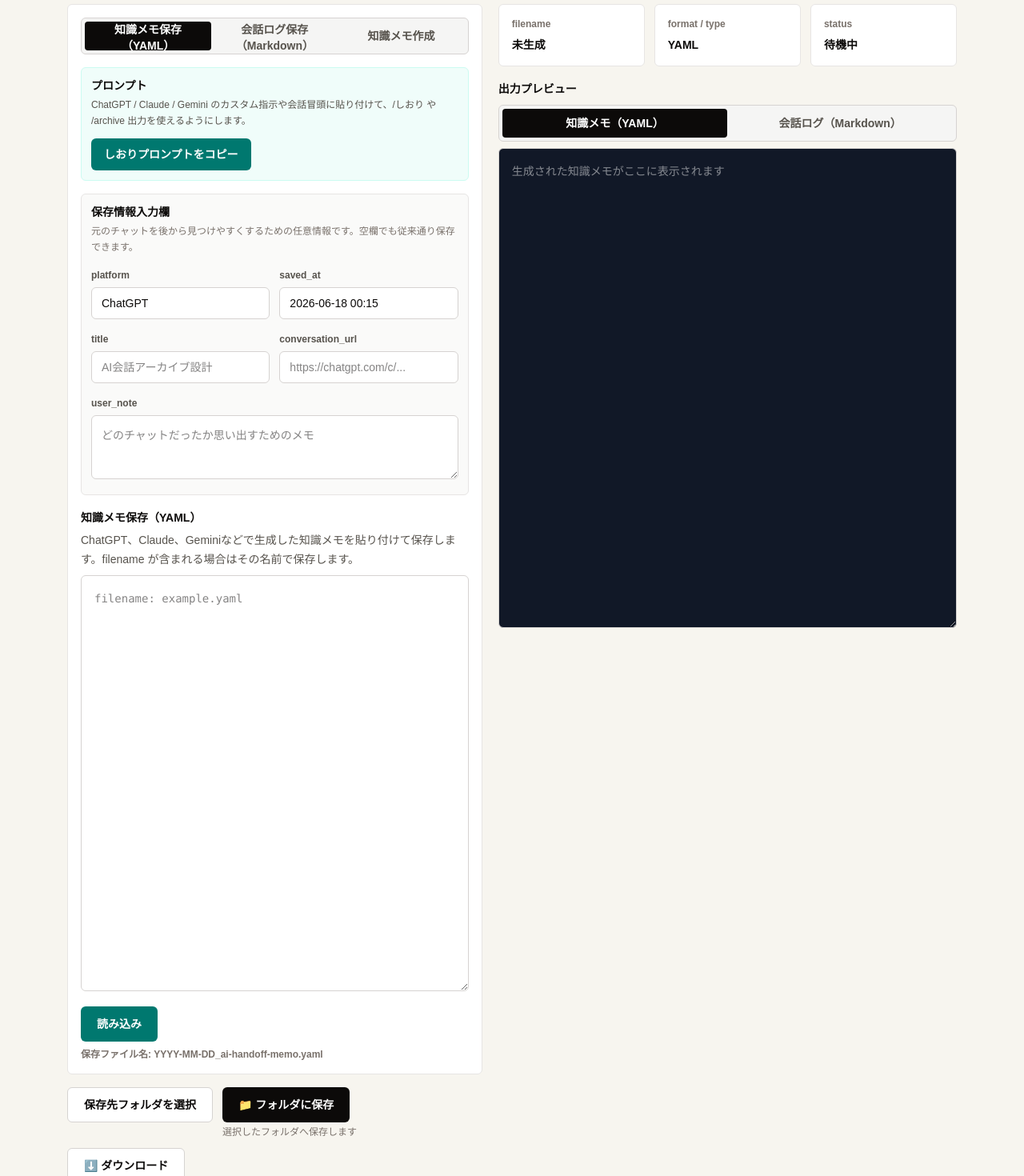
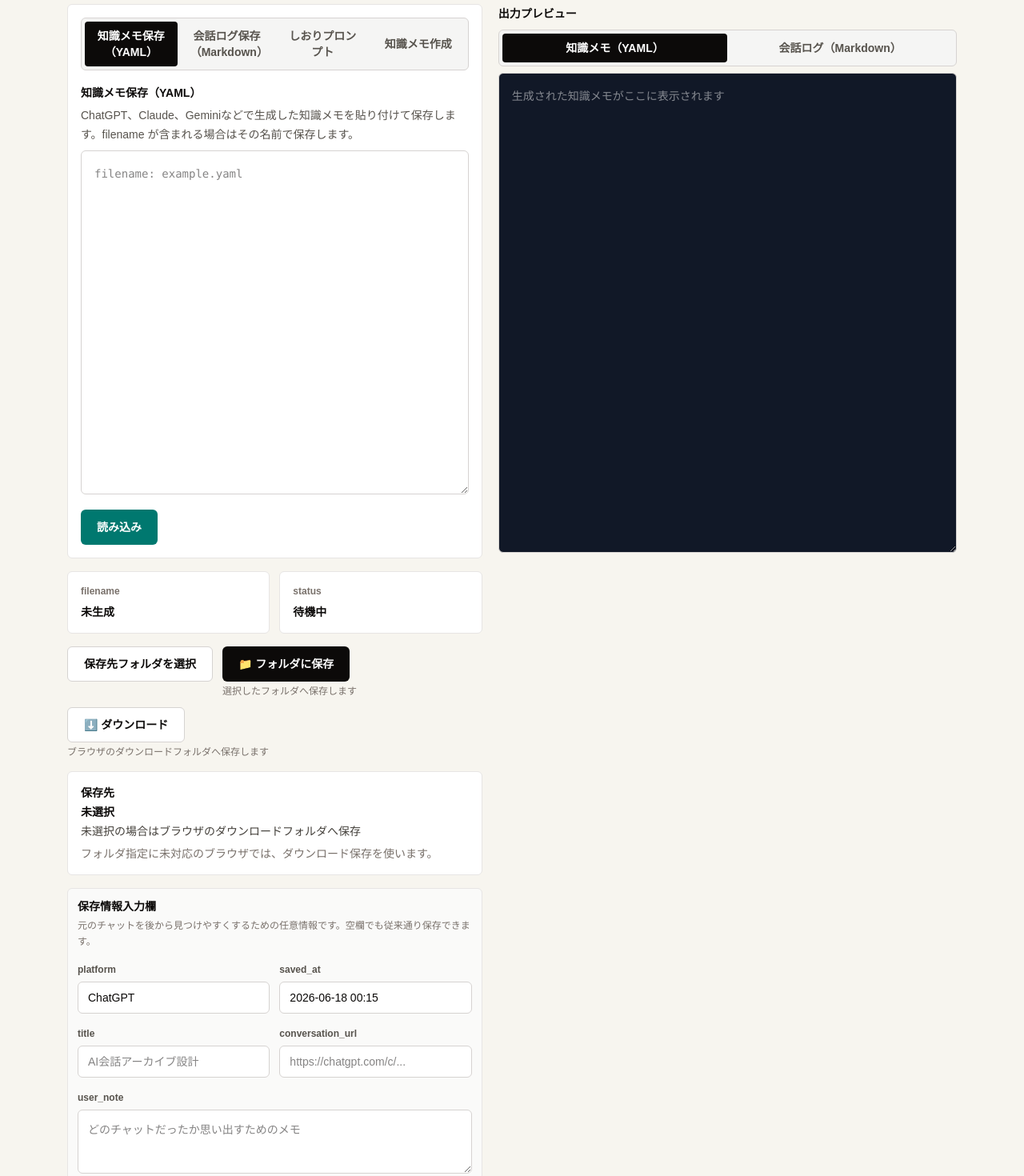
Before and after one commit to NanamiHoshitsuki/ai-conversation-archive, a Next.js app: page / in a window 1280 px wide. Shown: the part 100-1570 px from the top of the page at 80% size. Built offline with nearby package versions, Linux system fonts and the light colour scheme.

Commit message:
Prioritize archive save workflow layout

```diff
--- a/src/components/HandoffMemoTool.tsx
+++ b/src/components/HandoffMemoTool.tsx
@@ -46,7 +46,7 @@ type ChatMessage = {
 };
 
 type OutputTab = "yaml" | "source";
-type InputTab = "memo-save" | "log-save" | "memo-create";
+type InputTab = "memo-save" | "log-save" | "prompt" | "memo-create";
 
 type SourceInfo = {
   platform: string;
@@ -272,7 +272,6 @@ export default function HandoffMemoTool() {
   const currentSourceLogFilename = sourceLogFilename || getSourceOnlyDownloadFilename();
   const activeFilename =
     activeInputTab === "log-save" ? currentSourceLogFilename : memo?.filename ?? (currentYamlFilename || "未生成");
-  const activeType = activeInputTab === "log-save" ? "Markdown" : memo?.type ?? "YAML";
 
   function selectInputTab(tab: InputTab) {
     setActiveInputTab(tab);
@@ -622,106 +621,24 @@ export default function HandoffMemoTool() {
       <main className="mx-auto grid max-w-6xl gap-5 px-5 py-6 lg:grid-cols-[minmax(0,0.95fr)_minmax(0,1.05fr)]">
         <section className="space-y-4">
           <div className="rounded-md border border-stone-200 bg-white p-4">
-            <div className="flex rounded-md border border-stone-300 bg-stone-100 p-1">
+            <div className="grid gap-1 rounded-md border border-stone-300 bg-stone-100 p-1 sm:grid-cols-2 xl:grid-cols-4">
               {([
                 ["memo-save", "知識メモ保存（YAML）"],
                 ["log-save", "会話ログ保存（Markdown）"],
+                ["prompt", "しおりプロンプト"],
                 ["memo-create", "知識メモ作成"],
               ] as const).map(([tab, label]) => (
                 <button
                   key={tab}
                   type="button"
                   onClick={() => selectInputTab(tab)}
-                  className={`h-9 flex-1 rounded px-3 text-sm font-bold ${
+                  className={`min-h-10 rounded px-3 py-2 text-sm font-bold ${
                     activeInputTab === tab ? "bg-stone-950 text-white" : "text-stone-600 hover:bg-white"
                   }`}
                 >
                   {label}
                 </button>
               ))}
-            </div>
-
-            <div className="mt-4 rounded-md border border-teal-100 bg-teal-50 p-3">
-              <p className="text-sm font-bold text-stone-950">プロンプト</p>
-              <p className="mt-1 text-xs leading-5 text-stone-600">
-                ChatGPT / Claude / Gemini のカスタム指示や会話冒頭に貼り付けて、/しおり や /archive 出力を使えるようにします。
-              </p>
-              <button
-                type="button"
-                onClick={copyShioriPrompt}
-                className="mt-3 h-10 rounded-md bg-teal-700 px-4 text-sm font-bold text-white hover:bg-teal-800"
-              >
-                しおりプロンプトをコピー
-              </button>
-            </div>
-
-            <div className="mt-4 rounded-md border border-stone-200 bg-stone-50 p-3">
-              <p className="text-sm font-bold text-stone-950">保存情報入力欄</p>
-              <p className="mt-1 text-xs leading-5 text-stone-500">
-                元のチャットを後から見つけやすくするための任意情報です。空欄でも従来通り保存できます。
-              </p>
-              <div className="mt-3 grid gap-3 sm:grid-cols-2">
-                <div>
-                  <label htmlFor="source-platform" className="text-xs font-bold text-stone-600">
-                    platform
-                  </label>
-                  <input
-                    id="source-platform"
-                    value={sourceInfo.platform}
-                    onChange={(event) => updateSourceInfo("platform", event.target.value)}
-                    className="mt-1 h-10 w-full rounded-md border border-stone-300 bg-white px-3 text-sm outline-none focus:border-teal-700 focus:ring-2 focus:ring-teal-100"
-                    placeholder="ChatGPT"
-                  />
-                </div>
-                <div>
-                  <label htmlFor="source-saved-at" className="text-xs font-bold text-stone-600">
-                    saved_at
-                  </label>
-                  <input
-                    id="source-saved-at"
-                    value={sourceInfo.savedAt}
-                    onChange={(event) => updateSourceInfo("savedAt", event.target.value)}
-                    className="mt-1 h-10 w-full rounded-md border border-stone-300 bg-white px-3 text-sm outline-none focus:border-teal-700 focus:ring-2 focus:ring-teal-100"
-                    placeholder="2026-06-18 22:00"
-                  />
-                </div>
-                <div>
-                  <label htmlFor="source-title" className="text-xs font-bold text-stone-600">
-                    title
-                  </label>
-                  <input
-                    id="source-title"
-                    value={sourceInfo.title}
-                    onChange={(event) => updateSourceInfo("title", event.target.value)}
-                    className="mt-1 h-10 w-full rounded-md border border-stone-300 bg-white px-3 text-sm outline-none focus:border-teal-700 focus:ring-2 focus:ring-teal-100"
-                    placeholder="AI会話アーカイブ設計"
-                  />
-                </div>
-                <div>
-                  <label htmlFor="source-url" className="text-xs font-bold text-stone-600">
-                    conversation_url
-                  </label>
-                  <input
-                    id="source-url"
-                    value={sourceInfo.conversationUrl}
-                    onChange={(event) => updateSourceInfo("conversationUrl", event.target.value)}
-                    className="mt-1 h-10 w-full rounded-md border border-stone-300 bg-white px-3 text-sm outline-none focus:border-teal-700 focus:ring-2 focus:ring-teal-100"
-                    placeholder="https://chatgpt.com/c/..."
-                  />
-                </div>
-              </div>
-              <div className="mt-3">
-                <label htmlFor="source-note" className="text-xs font-bold text-stone-600">
-                  user_note
-                </label>
-                <textarea
-                  id="source-note"
-                  value={sourceInfo.userNote}
-                  onChange={(event) => updateSourceInfo("userNote", event.target.value)}
-                  className="mt-1 min-h-20 w-full resize-y rounded-md border border-stone-300 bg-white p-3 text-sm leading-6 outline-none focus:border-teal-700 focus:ring-2 focus:ring-teal-100"
-                  placeholder="どのチャットだったか思い出すためのメモ"
-                />
-              </div>
             </div>
 
             {activeInputTab === "memo-save" && (
@@ -740,7 +657,7 @@ export default function HandoffMemoTool() {
                     setMemo(null);
                     setActiveOutputTab("yaml");
                   }}
-                  className="mt-2 min-h-[520px] w-full resize-y rounded-md border border-stone-300 bg-white p-4 font-mono text-sm leading-6 outline-none focus:border-teal-700 focus:ring-2 focus:ring-teal-100"
+                  className="mt-2 min-h-[430px] w-full resize-y rounded-md border border-stone-300 bg-white p-4 font-mono text-sm leading-6 outline-none focus:border-teal-700 focus:ring-2 focus:ring-teal-100"
                   placeholder="filename: example.yaml"
                   spellCheck={false}
                 />
@@ -753,9 +670,6 @@ export default function HandoffMemoTool() {
                     読み込み
                   </button>
                 </div>
-                <p className="mt-2 break-words text-xs font-semibold text-stone-500">
-                  保存ファイル名: {currentYamlFilename || "YYYY-MM-DD_ai-handoff-memo.yaml"}
-                </p>
               </div>
             )}
 
@@ -775,7 +689,7 @@ export default function HandoffMemoTool() {
                     setSourceLogFilename((filename) => filename || getSourceOnlyDownloadFilename());
                     setActiveOutputTab("source");
                   }}
-                  className="mt-2 min-h-[520px] w-full resize-y rounded-md border border-stone-300 bg-white p-4 font-mono text-sm leading-6 outline-none focus:border-teal-700 focus:ring-2 focus:ring-teal-100"
+                  className="mt-2 min-h-[430px] w-full resize-y rounded-md border border-stone-300 bg-white p-4 font-mono text-sm leading-6 outline-none focus:border-teal-700 focus:ring-2 focus:ring-teal-100"
                   placeholder="# Source Conversation"
                   spellCheck={false}
                 />
@@ -788,9 +702,23 @@ export default function HandoffMemoTool() {
                     読み込み
                   </button>
                 </div>
-                <p className="mt-2 break-words text-xs font-semibold text-stone-500">
-                  保存ファイル名: {currentSourceLogFilename}
+              </div>
+            )}
+
+            {activeInputTab === "prompt" && (
+              <div className="mt-4 rounded-md border border-teal-100 bg-teal-50 p-4">
+                <p className="text-sm font-bold text-stone-950">しおりプロンプト</p>
+                <p className="mt-1 text-sm leading-6 text-stone-600">
+                  ChatGPT / Claude / Gemini のカスタム指示や会話冒頭に貼り付けて、/しおり や /archive 出力を使えるようにします。
                 </p>
+                <button
+                  type="button"
+                  onClick={copyShioriPrompt}
+                  className="mt-3 h-11 rounded-md bg-teal-700 px-5 text-sm font-bold text-white hover:bg-teal-800"
+                >
+                  しおりプロンプトをコピー
+                </button>
+                <p className="mt-2 text-xs font-semibold text-stone-600">{status || "待機中"}</p>
               </div>
             )}
 
@@ -806,7 +734,7 @@ export default function HandoffMemoTool() {
                   id="conversation-log"
                   value={conversationLog}
                   onChange={(event) => setConversationLog(event.target.value)}
-                  className="mt-2 min-h-[520px] w-full resize-y rounded-md border border-stone-300 bg-white p-4 font-mono text-sm leading-6 outline-none focus:border-teal-700 focus:ring-2 focus:ring-teal-100"
+                  className="mt-2 min-h-[430px] w-full resize-y rounded-md border border-stone-300 bg-white p-4 font-mono text-sm leading-6 outline-none focus:border-teal-700 focus:ring-2 focus:ring-teal-100"
                   placeholder="知識メモに変換したい内容をここに貼り付け"
                 />
                 <div className="mt-3 flex flex-wrap gap-3">
@@ -829,6 +757,20 @@ export default function HandoffMemoTool() {
             )}
           </div>
 
+          {activeInputTab !== "prompt" && (
+            <div className="grid gap-3 sm:grid-cols-2">
+              <div className="rounded-md border border-stone-200 bg-white p-4">
+                <p className="text-xs font-semibold text-stone-500">filename</p>
+                <p className="mt-2 break-words text-sm font-bold">{activeFilename}</p>
+              </div>
+              <div className="rounded-md border border-stone-200 bg-white p-4">
+                <p className="text-xs font-semibold text-stone-500">status</p>
+                <p className="mt-2 text-sm font-bold">{status || "待機中"}</p>
+              </div>
+            </div>
+          )}
+
+          {activeInputTab !== "prompt" && (
             <div className="flex flex-wrap items-start gap-3">
               <button
                 type="button"
@@ -898,7 +840,9 @@ export default function HandoffMemoTool() {
                 </>
               )}
             </div>
+          )}
 
+          {activeInputTab !== "prompt" && (
             <div className="rounded-md border border-stone-200 bg-white p-4 text-sm text-stone-700">
               <p className="font-semibold text-stone-950">保存先</p>
               <p className="mt-1 font-bold text-stone-950">
@@ -915,24 +859,81 @@ export default function HandoffMemoTool() {
                 フォルダ指定に未対応のブラウザでは、ダウンロード保存を使います。
               </p>
             </div>
+          )}
+
+          {activeInputTab !== "prompt" && (
+            <div className="rounded-md border border-stone-200 bg-stone-50 p-3">
+              <p className="text-sm font-bold text-stone-950">保存情報入力欄</p>
+              <p className="mt-1 text-xs leading-5 text-stone-500">
+                元のチャットを後から見つけやすくするための任意情報です。空欄でも従来通り保存できます。
+              </p>
+              <div className="mt-3 grid gap-3 sm:grid-cols-2">
+                <div>
+                  <label htmlFor="source-platform" className="text-xs font-bold text-stone-600">
+                    platform
+                  </label>
+                  <input
+                    id="source-platform"
+                    value={sourceInfo.platform}
+                    onChange={(event) => updateSourceInfo("platform", event.target.value)}
+                    className="mt-1 h-10 w-full rounded-md border border-stone-300 bg-white px-3 text-sm outline-none focus:border-teal-700 focus:ring-2 focus:ring-teal-100"
+                    placeholder="ChatGPT"
+                  />
+                </div>
+                <div>
+                  <label htmlFor="source-saved-at" className="text-xs font-bold text-stone-600">
+                    saved_at
+                  </label>
+                  <input
+                    id="source-saved-at"
+                    value={sourceInfo.savedAt}
+                    onChange={(event) => updateSourceInfo("savedAt", event.target.value)}
+                    className="mt-1 h-10 w-full rounded-md border border-stone-300 bg-white px-3 text-sm outline-none focus:border-teal-700 focus:ring-2 focus:ring-teal-100"
+                    placeholder="2026-06-18 22:00"
+                  />
+                </div>
+                <div>
+                  <label htmlFor="source-title" className="text-xs font-bold text-stone-600">
+                    title
+                  </label>
+                  <input
+                    id="source-title"
+                    value={sourceInfo.title}
+                    onChange={(event) => updateSourceInfo("title", event.target.value)}
+                    className="mt-1 h-10 w-full rounded-md border border-stone-300 bg-white px-3 text-sm outline-none focus:border-teal-700 focus:ring-2 focus:ring-teal-100"
+                    placeholder="AI会話アーカイブ設計"
+                  />
+                </div>
+                <div>
+                  <label htmlFor="source-url" className="text-xs font-bold text-stone-600">
+                    conversation_url
+                  </label>
+                  <input
+                    id="source-url"
+                    value={sourceInfo.conversationUrl}
+                    onChange={(event) => updateSourceInfo("conversationUrl", event.target.value)}
+                    className="mt-1 h-10 w-full rounded-md border border-stone-300 bg-white px-3 text-sm outline-none focus:border-teal-700 focus:ring-2 focus:ring-teal-100"
+                    placeholder="https://chatgpt.com/c/..."
+                  />
+                </div>
+              </div>
+              <div className="mt-3">
+                <label htmlFor="source-note" className="text-xs font-bold text-stone-600">
+                  user_note
+                </label>
+                <textarea
+                  id="source-note"
+                  value={sourceInfo.userNote}
+                  onChange={(event) => updateSourceInfo("userNote", event.target.value)}
+                  className="mt-1 min-h-20 w-full resize-y rounded-md border border-stone-300 bg-white p-3 text-sm leading-6 outline-none focus:border-teal-700 focus:ring-2 focus:ring-teal-100"
+                  placeholder="どのチャットだったか思い出すためのメモ"
+                />
+              </div>
+            </div>
+          )}
         </section>
 
         <section className="space-y-4">
-          <div className="grid gap-3 sm:grid-cols-3">
-            <div className="rounded-md border border-stone-200 bg-white p-4">
-              <p className="text-xs font-semibold text-stone-500">filename</p>
-              <p className="mt-2 break-words text-sm font-bold">{activeFilename}</p>
-            </div>
-            <div className="rounded-md border border-stone-200 bg-white p-4">
-              <p className="text-xs font-semibold text-stone-500">format / type</p>
-              <p className="mt-2 text-sm font-bold">{activeType}</p>
-            </div>
-            <div className="rounded-md border border-stone-200 bg-white p-4">
-              <p className="text-xs font-semibold text-stone-500">status</p>
-              <p className="mt-2 text-sm font-bold">{status || "待機中"}</p>
-            </div>
-          </div>
-
           <div>
             <label htmlFor="yaml-output" className="text-sm font-bold">
               出力プレビュー
```
Lines whose indentation alone changed are shown as unchanged.
